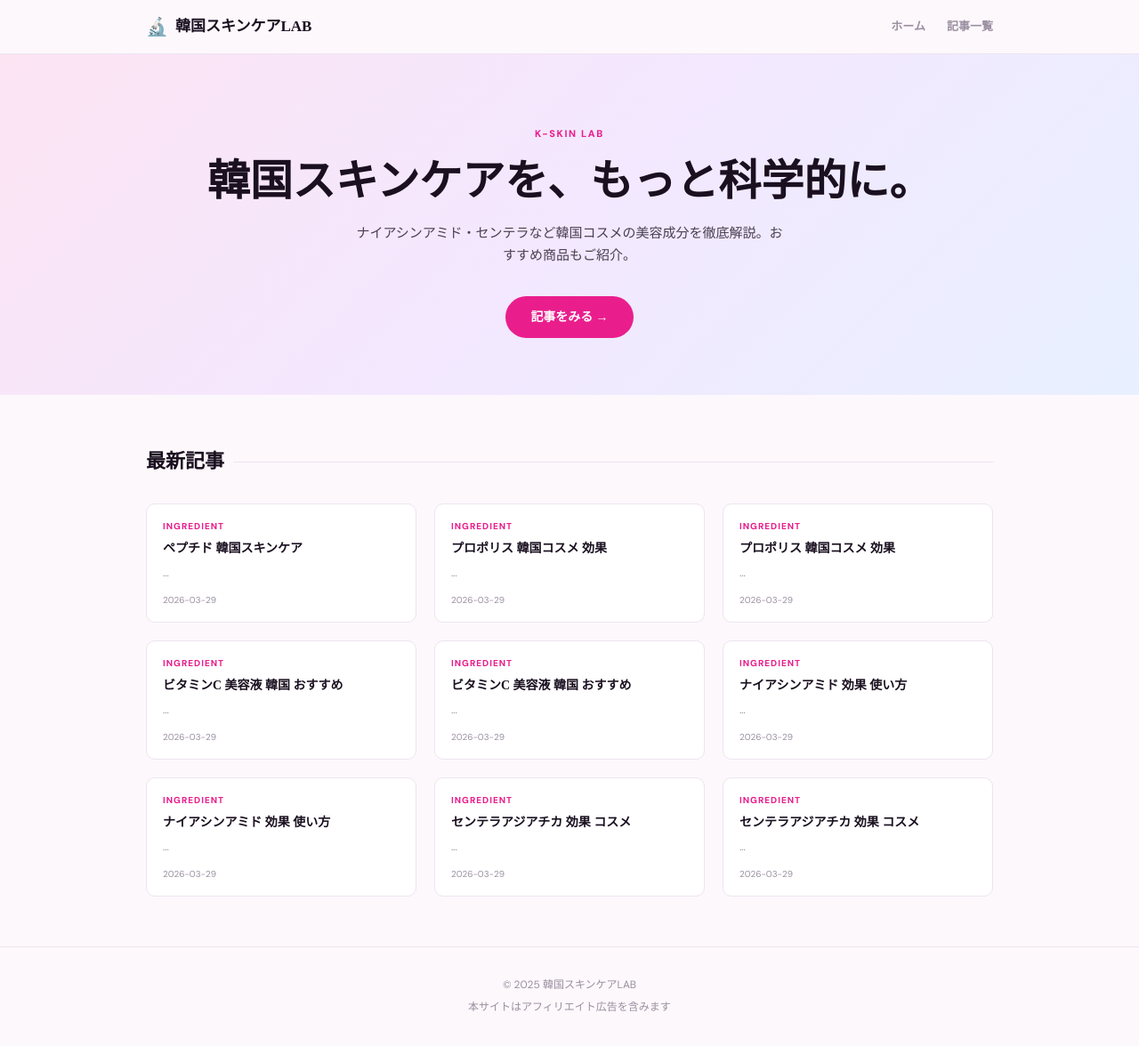
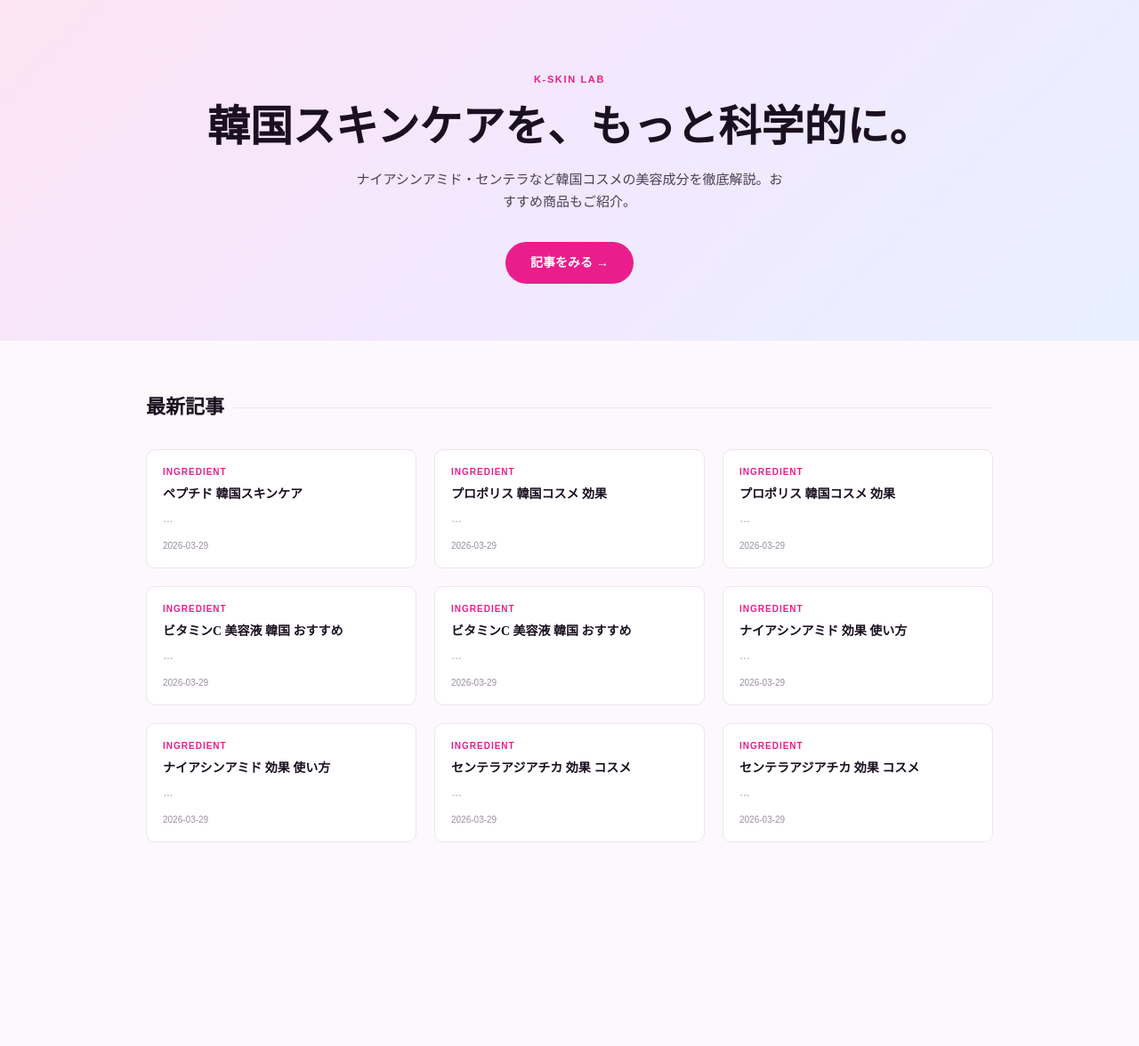
Before and after one commit to okuwabara07-gif/kskin-lab-jp, a Next.js app: page / in a window 1280 px wide. Shown: the whole page at 89% size. After the commit the page ends 1003 px from the top, so only its background shows below. Built offline with nearby package versions, Linux system fonts and the light colour scheme.

Commit message:
style: quiet luxury layout + OGP

```diff
--- a/app/layout.tsx
+++ b/app/layout.tsx
@@ -2,41 +2,32 @@ import type { Metadata } from 'next';
 import './globals.css';
 
 export const metadata: Metadata = {
-  title: { default: '韓国スキンケアLAB', template: '%s | 韓国スキンケアLAB' },
-  description: '韓国スキンケア成分の解説とおすすめ商品を発信',
-  verification: { google: 'xpdiFRYHloMJxfhCT-IMD08p5na4v9WUqvPY9OrDsHs' },
+  title: '韓国スキンケアLAB | K-Beauty Portal',
+  description: '韓国スキンケア・美容成分の最新情報',
+  openGraph: {
+    title: '韓国スキンケアLAB',
+    description: '韓国スキンケア・美容成分の最新情報',
+    url: 'https://kskin-lab-jp.vercel.app',
+    siteName: 'K-Beauty Portal',
+    type: 'website',
+  },
+  twitter: {
+    card: 'summary_large_image',
+    title: '韓国スキンケアLAB',
+    description: '韓国スキンケア・美容成分の最新情報',
+    site: '@beauty_note_j',
+    creator: '@beauty_note_j',
+  },
 };
 
 export default function RootLayout({ children }: { children: React.ReactNode }) {
   return (
     <html lang="ja">
       <head>
-        <link rel="preconnect" href="https://fonts.googleapis.com" />
-        <link rel="preconnect" href="https://fonts.gstatic.com" crossOrigin="anonymous" />
-        <link href="https://fonts.googleapis.com/css2?family=Noto+Serif+JP:wght@400;700&family=DM+Sans:wght@400;600;800&display=swap" rel="stylesheet" />
-        <script async src="https://pagead2.googlesyndication.com/pagead/js/adsbygoogle.js?client=ca-pub-3460729726810386" crossOrigin="anonymous"></script>
+        <link rel="preconnect" href="https://fonts.googleapis.com"/>
+        <link href="https://fonts.googleapis.com/css2?family=Noto+Serif+JP:wght@400;700&family=DM+Mono:wght@400;500&family=Outfit:wght@300;400;500&display=swap" rel="stylesheet"/>
       </head>
-      <body>
-        <header className="site-header">
-          <div className="header-inner">
-            <a href="/" className="site-logo">
-              <span className="logo-mark">🔬</span>
-              <span className="logo-text">韓国スキンケアLAB</span>
-            </a>
-            <nav className="site-nav">
-              <a href="/">ホーム</a>
-              <a href="/blog">記事一覧</a>
-            </nav>
-          </div>
-        </header>
-        <main>{children}</main>
-        <footer className="site-footer">
-          <div className="footer-inner">
-            <p>© 2025 韓国スキンケアLAB</p>
-            <p className="footer-note">本サイトはアフィリエイト広告を含みます</p>
-          </div>
-        </footer>
-      </body>
+      <body>{children}</body>
     </html>
   );
 }
```
